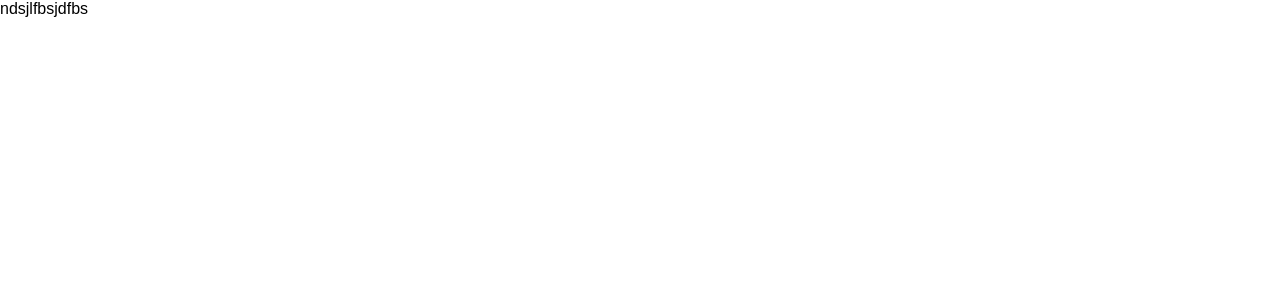
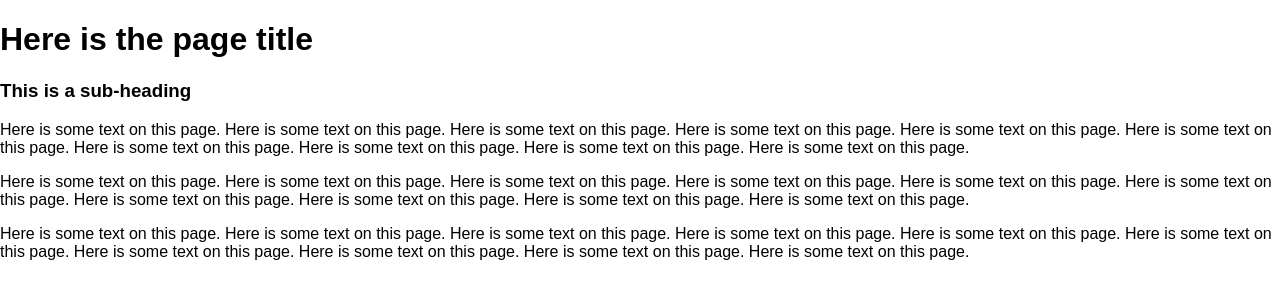
Before and after one commit to justjess/vanilla, a plain HTML site: page index.html in a window 1280 px wide. Drawn offline with nearby package versions, Linux system fonts and the light colour scheme; files that its build step writes are made by us from their sources.

Commit message:
added heading and text content to the page

```diff
--- a/index.html
+++ b/index.html
@@ -12,8 +12,14 @@
         <link rel="stylesheet" href="css/style.css">
     </head>
     <body>
-    ndsjlfbsjdfbs
+		<h1>Here is the page title</h1>
+		<h3>This is a sub-heading</h3>
 
+		<p>Here is some text on this page. Here is some text on this page. Here is some text on this page. Here is some text on this page. Here is some text on this page. Here is some text on this page. Here is some text on this page. Here is some text on this page. Here is some text on this page. Here is some text on this page. </p>
+
+		<p>Here is some text on this page. Here is some text on this page. Here is some text on this page. Here is some text on this page. Here is some text on this page. Here is some text on this page. Here is some text on this page. Here is some text on this page. Here is some text on this page. Here is some text on this page. </p>
+
+		<p>Here is some text on this page. Here is some text on this page. Here is some text on this page. Here is some text on this page. Here is some text on this page. Here is some text on this page. Here is some text on this page. Here is some text on this page. Here is some text on this page. Here is some text on this page. </p>
         <script src="//ajax.googleapis.com/ajax/libs/jquery/1.9.1/jquery.min.js"></script>
         <script>window.jQuery || document.write('<script src="js/dist/jquery-1.9.1.min.js"><\/script>')</script>
         <script src="js/dist/scripts.min.js"></script>
```
